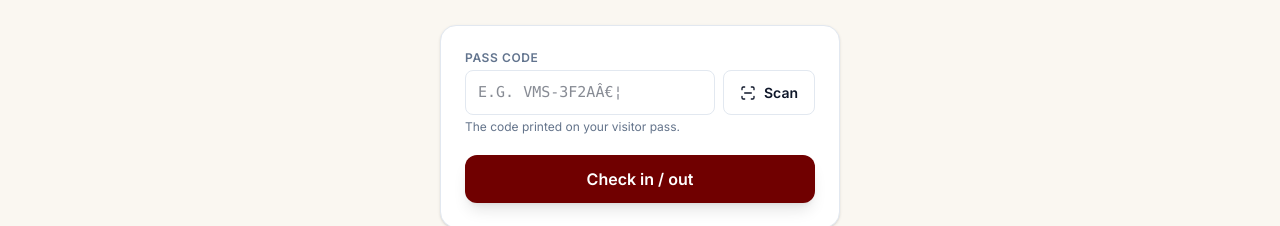
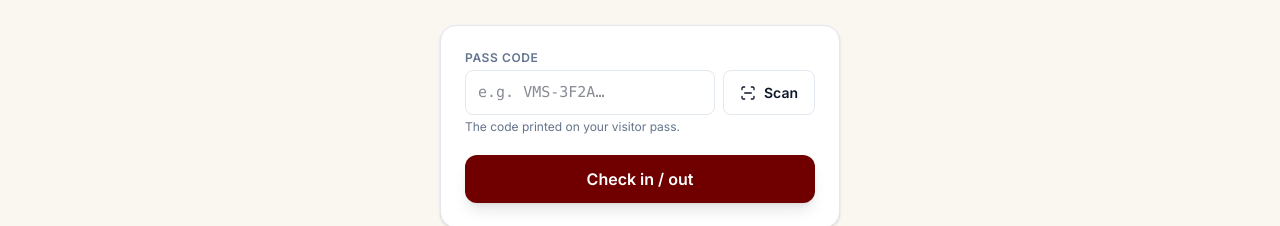
Before and after one commit to Jorayyy/qr, a Next.js app: page /checkin in a window 1280 px wide. Shown: the part 270-496 px from the top of the page. Built offline with nearby package versions, Linux system fonts and the light colour scheme; a web font is replaced by a local one.

Commit message:
fix: repair double-encoded characters and validate pass-code placeholder case

```diff
--- a/src/app/(auth)/login/login-form.tsx
+++ b/src/app/(auth)/login/login-form.tsx
@@ -42,7 +42,7 @@ export function LoginForm({ callbackUrl }: { callbackUrl?: string }) {
           disabled={mfaPending}
           className="inline-flex min-h-11 w-full items-center justify-center gap-2 rounded-lg bg-[var(--brand)] px-4 py-3 text-sm font-semibold text-white transition hover:bg-[var(--brand-strong)] disabled:pointer-events-none disabled:opacity-50"
         >
-          {mfaPending ? "Verifyingâ€¦" : "Verify"}
+          {mfaPending ? "Verifying…" : "Verify"}
         </button>
 
         <div className="flex items-center justify-between">
@@ -115,7 +115,7 @@ export function LoginForm({ callbackUrl }: { callbackUrl?: string }) {
               <circle className="opacity-25" cx="12" cy="12" r="10" stroke="currentColor" strokeWidth="4" />
               <path className="opacity-75" fill="currentColor" d="M4 12a8 8 0 018-8V0C5.373 0 0 5.373 0 12h4z" />
             </svg>
-            Signing inâ€¦
+            Signing in…
           </>
         ) : (
           "Sign in"
--- a/src/app/checkin/checkin-form.tsx
+++ b/src/app/checkin/checkin-form.tsx
@@ -93,10 +93,10 @@ export default function CheckinForm() {
             id="pass-code"
             value={qr}
             onChange={(e) => setQr(e.target.value.toUpperCase())}
-            placeholder="e.g. VMS-3F2Aâ€¦"
+            placeholder="e.g. VMS-3F2A…"
             autoComplete="off"
             required
-            className={`${INPUT} font-mono uppercase`}
+            className={`${INPUT} font-mono`}
           />
           <button
             type="button"
@@ -129,7 +129,7 @@ export default function CheckinForm() {
         disabled={busy}
         className="inline-flex w-full items-center justify-center gap-2 rounded-xl bg-[var(--brand)] px-3 py-3 text-base font-semibold text-white shadow-lg transition hover:bg-[var(--brand-strong)] disabled:pointer-events-none disabled:opacity-50"
       >
-        {busy ? "Checkingâ€¦" : "Check in / out"}
+        {busy ? "Checking…" : "Check in / out"}
       </button>
     </form>
   );
--- a/src/app/checkin/page.tsx
+++ b/src/app/checkin/page.tsx
@@ -5,7 +5,7 @@ import { ArrowLeft, ScanLine } from "lucide-react";
 import CheckinForm from "./checkin-form";
 
 export const metadata = {
-  title: `Self check-in Â· ${SITE.shortName} Visitor System`,
+  title: `Self check-in · ${SITE.shortName} Visitor System`,
   description: "Check yourself in or out using your visitor pass and ID number.",
 };
 
```
